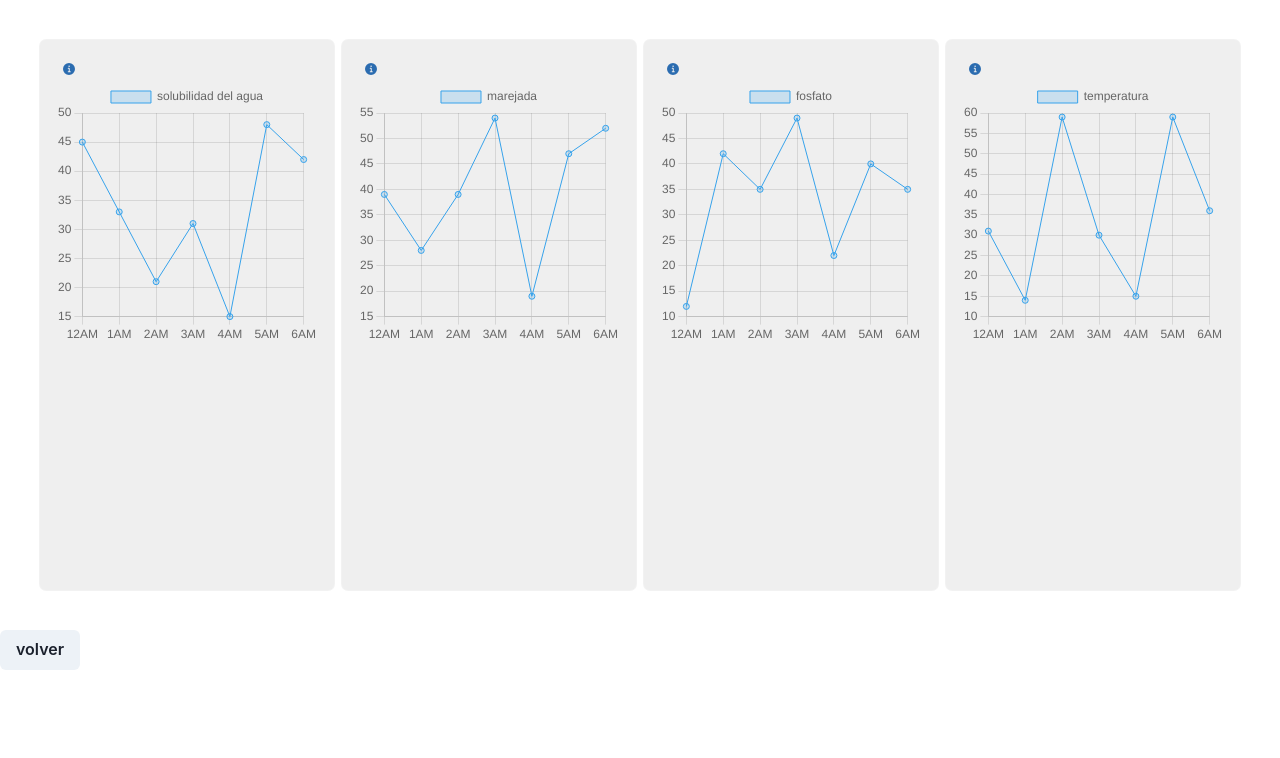
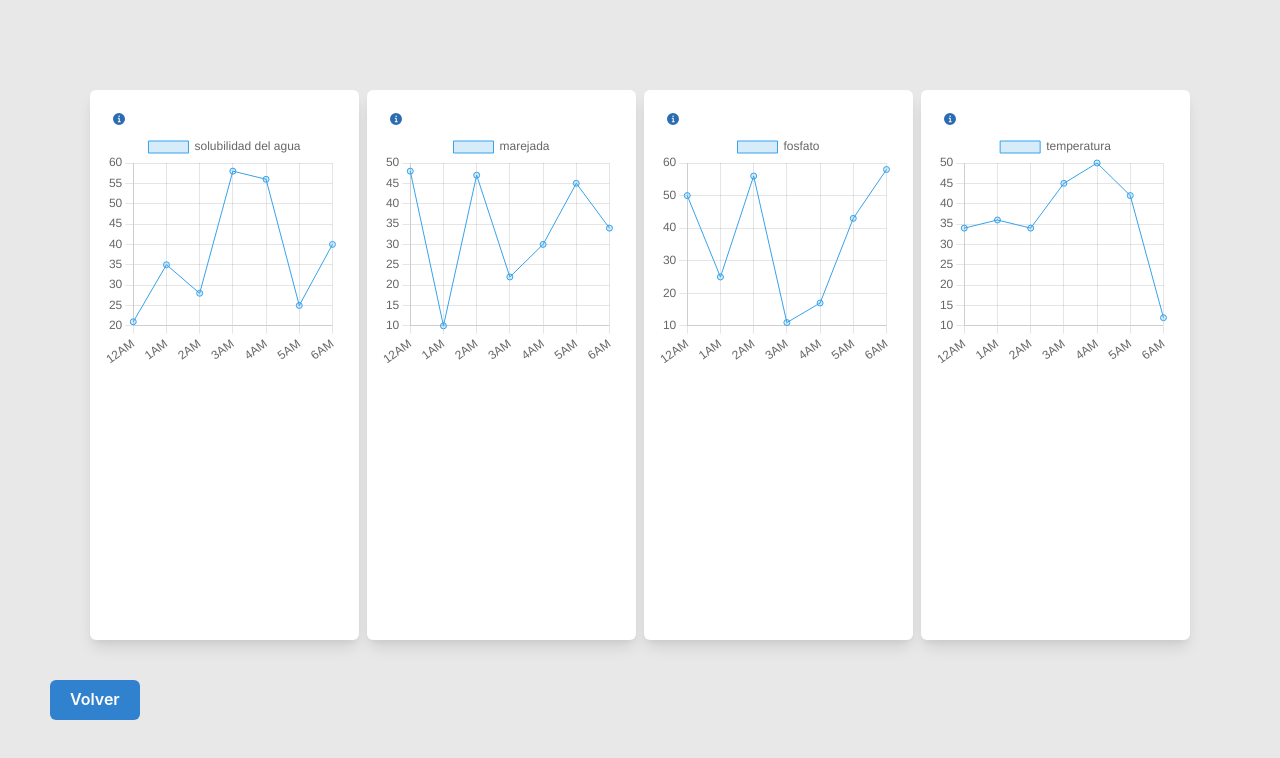
Before and after one commit to panconpan99/imar_front, a React (Create React App) app: page /Board in a window 1280 px wide. Shown: the top 758 px of the page. Built offline with nearby package versions, Linux system fonts and the light colour scheme.

Commit message:
fix: added another page with more options to visualize the charts, separate functions

```diff
--- a/src/App.css
+++ b/src/App.css
@@ -1,6 +1,8 @@
-.App {
-  text-align: center;
-  background-color: rgb(221, 221, 221);
+.chakra-ui-light{
+  background-color: rgb(232, 232, 232);
+}
+.container {
+  padding:50px;
 }
 .leaflet-container {
   width: 550px;
--- a/src/App.jsx
+++ b/src/App.jsx
@@ -1,6 +1,7 @@
 import React from "react";
 import Home from "./pages/Home";
 import Board1 from "./pages/board1";
+import Board2 from "./pages/board2";
 import { Route, Routes } from "react-router-dom";
 import "./App.css";
 
@@ -10,6 +11,7 @@ function App() {
       <Routes>
         <Route path="/" element={<Home />} />
         <Route path="/Board" element={<Board1 />}/>
+        <Route path="/Board2" element={<Board2 />}/>
       </Routes>
     </div>
   );
--- a/src/components/Dash.jsx
+++ b/src/components/Dash.jsx
@@ -3,7 +3,7 @@ import Chart from "chart.js/auto";
 import { useRef, useState, useEffect } from "react";
 import 'chartjs-adapter-date-fns';
 
-const Dash = ({ datos, tipo }) => {
+const Dash = ({ datos, tipo ,unit}) => {
   const canvasRef = useRef(null);
   const [ChartData, setChartData] = useState(null);
 
@@ -35,7 +35,7 @@ const Dash = ({ datos, tipo }) => {
           x: {
             type:'time',
             time:{
-              unit:'hour'
+              unit:unit,
             }
           },
           y: {
--- /dev/null
+++ b/src/components/GetData.js
@@ -0,0 +1,7 @@
+export default function GetData () {
+    const data = [];
+    for (let i = 0; i < 7; i++) {
+      data.push(Math.floor(Math.random() * 50) + 10);
+    }
+    return data;
+};
--- a/src/components/Map.jsx
+++ b/src/components/Map.jsx
@@ -3,17 +3,17 @@ import React from "react";
 import { MapContainer, TileLayer, Marker, Popup } from "react-leaflet";
 import { Icon } from "leaflet";
 const Map = () => {
-  const position = [-41.494669, -72.985449];
+  const position = [-41.49654, -72.985169];
   const customIcon = new Icon({
     iconUrl: "../../public/Basic_green_dot.png",
-    iconSize: [33, 33],
+    iconSize: [30, 30],
   });
   return (
     <div className="map" id="map">
       <MapContainer center={position} zoom={16} scrollWheelZoom={true}>
         <TileLayer
           attribution='&copy; <a href="https://www.openstreetmap.org/copyright">OpenStreetMap</a> contributors'
-          url="https://{s}.tile.openstreetmap.org/{z}/{x}/{y}.png"
+          url="https://tile.openstreetmap.org/{z}/{x}/{y}.png"
         />
         <Marker position={position} icon={customIcon}>
           <Popup>???</Popup>
--- a/src/pages/board1.jsx
+++ b/src/pages/board1.jsx
@@ -3,6 +3,8 @@ import { Box, Button, HStack, Portal } from "@chakra-ui/react";
 import { InfoIcon } from "@chakra-ui/icons";
 import { useNavigate } from "react-router-dom";
 import Dash from "../components/Dash";
+import GetData from "../components/GetData";
+
 import {
   Popover,
   PopoverTrigger,
@@ -16,35 +18,31 @@ import {
 
 const Board1 = () => {
   const Navigate = useNavigate();
-  //randomdata es solo de prueba
-  const getData = () => {
-    const data = [];
-    for (let i = 0; i < 7; i++) {
-      data.push(Math.floor(Math.random() * 50) + 10);
-    }
-    return data;
+  //seteo de datos
+  const data1 = GetData();
+  const data2 = GetData();
+  const data3 = GetData();
+  const data4 = GetData();
+  const dashstyle = {
+    w: "500px",
+    h: "550px",
+    boxShadow: "lg",
+    rounded: "md",
+    p: "15px",
+    bg: "#FFFFFF",
   };
-  //seteo de datos
-  const data1 = getData();
-  const data2 = getData();
-  const data3 = getData();
-  const data4 = getData();
 
   const HandleButtonClick = () => {
     Navigate("/");
+  };
+  const buttomclick = () => {
+    Navigate("/board2");
   };
   return (
     <>
       <Box p="20px">
         <HStack p={"20px"}>
-          <Box
-            w={"500px"}
-            h={"550px"}
-            boxShadow="xs"
-            rounded="md"
-            p={"15px"}
-            bg="#EFEFEF"
-          >
+          <Box sx={dashstyle}>
             <Popover>
               <PopoverTrigger>
                 <Button colorScheme="blue" variant={"ghost"} size="xs">
@@ -68,21 +66,17 @@ const Board1 = () => {
                     justifyContent="space-between"
                     pb={4}
                   >
-                    <Button colorScheme="blue"> Detalles </Button>
+                    <Button colorScheme="blue" onClick={buttomclick}>
+                      {" "}
+                      Detalles{" "}
+                    </Button>
                   </PopoverFooter>
                 </PopoverContent>
               </Portal>
             </Popover>
-            <Dash datos={data1} tipo="solubilidad del agua" />
+            <Dash datos={data1} tipo="solubilidad del agua" unit="hour"/>
           </Box>
-          <Box
-            w={"500px"}
-            h={"550px"}
-            boxShadow="xs"
-            rounded="md"
-            p={"15px"}
-            bg="#EFEFEF"
-          >
+          <Box sx={dashstyle}>
             <Popover>
               <PopoverTrigger>
                 <Button colorScheme="blue" variant={"ghost"} size="xs">
@@ -106,22 +100,18 @@ const Board1 = () => {
                     justifyContent="space-between"
                     pb={4}
                   >
-                    <Button colorScheme="blue"> Detalles </Button>
+                    <Button colorScheme="blue" onClick={buttomclick}>
+                      {" "}
+                      Detalles{" "}
+                    </Button>
                   </PopoverFooter>
                 </PopoverContent>
               </Portal>
             </Popover>
-            <Dash datos={data2} tipo="marejada" />
+            <Dash datos={data2} tipo="marejada" unit="hour" />
           </Box>
 
-          <Box
-            w={"500px"}
-            h={"550px"}
-            boxShadow="xs"
-            rounded="md"
-            p={"15px"}
-            bg="#EFEFEF"
-          >
+          <Box sx={dashstyle}>
             <Popover>
               <PopoverTrigger>
                 <Button colorScheme="blue" variant={"ghost"} size="xs">
@@ -145,22 +135,18 @@ const Board1 = () => {
                     justifyContent="space-between"
                     pb={4}
                   >
-                    <Button colorScheme="blue"> Detalles </Button>
+                    <Button colorScheme="blue" onClick={buttomclick}>
+                      {" "}
+                      Detalles{" "}
+                    </Button>
                   </PopoverFooter>
                 </PopoverContent>
               </Portal>
             </Popover>
-            <Dash datos={data3} tipo="fosfato" />
+            <Dash datos={data3} tipo="fosfato" unit="hour"/>
           </Box>
 
-          <Box
-            w={"500px"}
-            h={"550px"}
-            boxShadow="xs"
-            rounded="md"
-            p={"15px"}
-            bg="#EFEFEF"
-          >
+          <Box sx={dashstyle}>
             <Popover>
               <PopoverTrigger>
                 <Button colorScheme="blue" variant={"ghost"} size="xs">
@@ -184,17 +170,22 @@ const Board1 = () => {
                     justifyContent="space-between"
                     pb={4}
                   >
-                    <Button colorScheme="blue"> Detalles </Button>
+                    <Button colorScheme="blue" onClick={buttomclick}>
+                      {" "}
+                      Detalles{" "}
+                    </Button>
                   </PopoverFooter>
                 </PopoverContent>
               </Portal>
             </Popover>
-            <Dash datos={data4} tipo="temperatura" />
+            <Dash datos={data4} tipo="temperatura" unit="hour"/>
           </Box>
         </HStack>
       </Box>
       <Box>
-        <Button onClick={HandleButtonClick}>volver</Button>
+        <Button p={"20px"} colorScheme="blue" onClick={HandleButtonClick}>
+          Volver
+        </Button>
       </Box>
     </>
   );
--- /dev/null
+++ b/src/pages/board2.jsx
@@ -0,0 +1,146 @@
+import React from "react";
+import { useState } from "react";
+import { useNavigate } from "react-router-dom";
+import {
+  Box,
+  Button,
+  HStack,
+  Flex,
+  Accordion,
+  AccordionItem,
+  AccordionButton,
+  AccordionPanel,
+  AccordionIcon,
+  Text,
+  Checkbox,
+  CheckboxGroup,
+} from "@chakra-ui/react";
+import Dash from "../components/Dash";
+import GetData from "../components/GetData";
+
+const Board2 = () => {
+
+  const [isChecked1, setIsChecked1] = useState(false);
+  const [isChecked2, setIsChecked2] = useState(false);
+  const [isChecked3, setIsChecked3] = useState(false);
+
+  const handleCheckbox1Change = (event) => {
+    if (event.target.checked) {
+      setIsChecked1(true);
+      setIsChecked2(false);
+      setIsChecked3(false);
+    } else {
+      setIsChecked1(false);
+    }
+  };
+  const handleCheckbox2Change = (event) => {
+    if (event.target.checked) {
+      setIsChecked2(true);
+      setIsChecked1(false);
+      setIsChecked3(false);
+    } else {
+      setIsChecked2(false);
+    }
+  };
+  const handleCheckbox3Change = (event) => {
+    if (event.target.checked) {
+      setIsChecked3(true);
+      setIsChecked2(false);
+      setIsChecked1(false);
+    } else {
+      setIsChecked3(false);
+    }
+  };
+  const unit = "hour";
+  const datos = GetData();
+  const Navigate = useNavigate();
+  const HandleButtonClick = () => {
+    Navigate("/board");
+  };
+  const dashstyle = {
+    p: "20px",
+    h: "550px",
+    boxShadow: "lg",
+    rounded: "md",
+    bg: "#FFFFFF",
+  };
+  return (
+    <>
+      <Flex>
+        <HStack>
+          <Box sx={dashstyle} w="500px">
+            <Dash datos={datos} tipo={"Ejemplo"} unit={unit} />
+          </Box>
+          <Box sx={dashstyle} w={"1000px"}>
+            <Box>
+              <Text fontSize={30}>Ejemplo</Text>
+            </Box>
+            <Box pb={"10px"}>
+              <Text>
+                Lorem ipsum dolor sit amet, consectetur adipisicing elit,sed do
+                eiusmod tempor incididunt ut labore et dolore.
+              </Text>
+            </Box>
+            <Box>
+              <Text>Opciones</Text>
+            </Box>
+            <Accordion allowMultiple>
+              <AccordionItem>
+                <h2>
+                  <AccordionButton>
+                    <Box as="span" flex={1} textAlign="left">
+                      filtros
+                    </Box>
+                    <AccordionIcon />
+                  </AccordionButton>
+                </h2>
+                <AccordionPanel pb={4}>
+                  <CheckboxGroup colorScheme={"blue"}>
+                    <Checkbox
+                      pr={6}
+                      value={"hour"}
+                      isChecked={isChecked1}
+                      onChange={handleCheckbox1Change}
+                    >
+                      Hora
+                    </Checkbox>
+                    <Checkbox
+                      pr={6}
+                      value={"day"}
+                      isChecked={isChecked2}
+                      onChange={handleCheckbox2Change}
+                    >
+                      Dia
+                    </Checkbox>
+                    <Checkbox
+                      pr={6}
+                      value={"month"}
+                      isChecked={isChecked3}
+                      onChange={handleCheckbox3Change}
+                    >
+                      Mes
+                    </Checkbox>
+                  </CheckboxGroup>
+                </AccordionPanel>
+              </AccordionItem>
+            </Accordion>
+            <Box pt={"10px"}>
+              <Button colorScheme={"green"} variant="solid">
+                Descargar archivo .XLSX
+              </Button>
+              <Button colorScheme={"green"} variant="outline">
+                Descargar archivo .CSV
+              </Button>
+            </Box>
+          </Box>
+        </HStack>
+      </Flex>
+      <Box p="10px">
+        <Button colorScheme="blue" onClick={HandleButtonClick}>
+          Atras
+        </Button>
+      </Box>
+    </>
+  );
+};
+export default Board2;
```
Also changed, not shown: src/pages/Home.jsx (+5 -2 lines).
